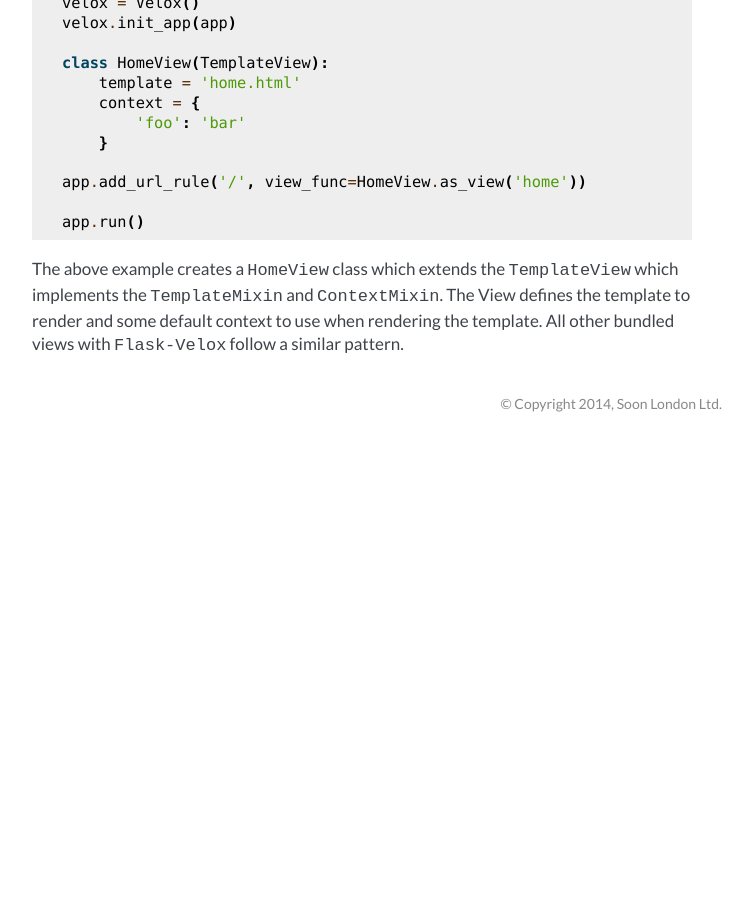
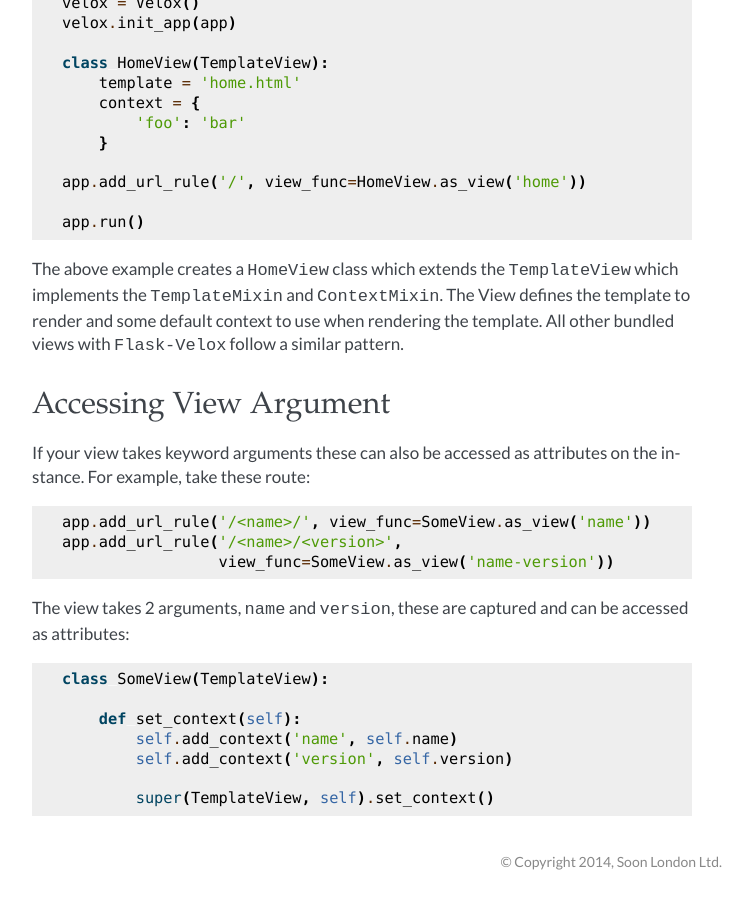
Before and after one commit to thisissoon/Flask-Velox, a Sphinx documentation site: the page built from docs/quickstart.rst, in a window 1280 px wide and 900 px high, scrolled down 1116 px. Shown: the whole window, without its empty margins (438-1191 px from the left). Built offline with Sphinx 7.4.7, drawn with Linux system fonts in a browser that asks for light colours; some web fonts are replaced; the version number could not be read and is left out; before the commit the page ends 1558 px from its top, so only the background shows below that; some of the changed text lies outside the part shown.

Commit message:
Accessing view arguments as view attributes

```diff
--- a/CHANGELOG.rst
+++ b/CHANGELOG.rst
@@ -4,6 +4,8 @@ Change Log
 Next Release
 ------------
 - Feature: ``ObjectView`` and ``ObjectMixin`` for rendering single objects
+- Feature: ``request.view_args`` can now be accessed as view instance
+  attributes for accessing in other methods
 
 2014.04.24.2
 ------------
--- a/docs/quickstart.rst
+++ b/docs/quickstart.rst
@@ -66,4 +66,29 @@ The View defines the template to render and some default context to use
 when rendering the template. All other bundled views with ``Flask-Velox``
 follow a similar pattern.
 
+Accessing View Argument
+-----------------------
+
+If your view takes keyword arguments these can also be accessed as attributes
+on the instance. For example, take these route:
+
+.. code-block:: python
+
+    app.add_url_rule('/<name>/', view_func=SomeView.as_view('name'))
+    app.add_url_rule('/<name>/<version>',
+                     view_func=SomeView.as_view('name-version'))
+
+The view takes 2 arguments, ``name`` and ``version``, these are captured and
+can be accessed as attributes:
+
+.. code-block:: python
+
+    class SomeView(TemplateView):
+
+        def set_context(self):
+            self.add_context('name', self.name)
+            self.add_context('version', self.version)
+
+            super(TemplateView, self).set_context()
+
 .. _`MethodView`: http://flask.pocoo.org/docs/views/#method-based-dispatching
```
Also changed, not shown: 1 other file.
